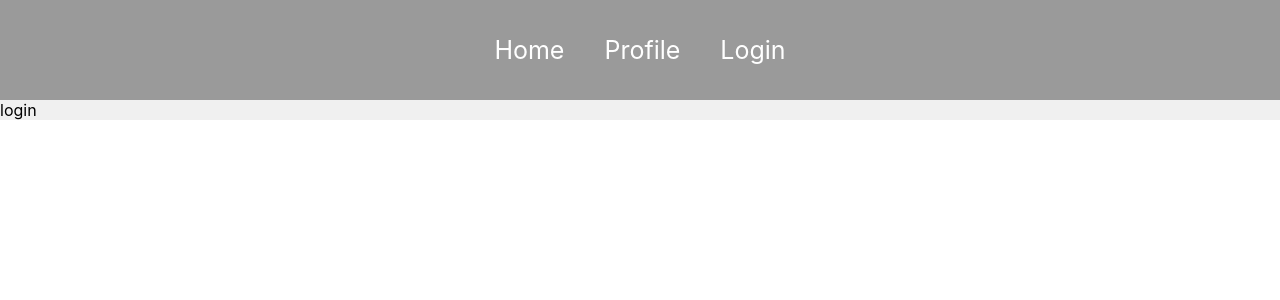
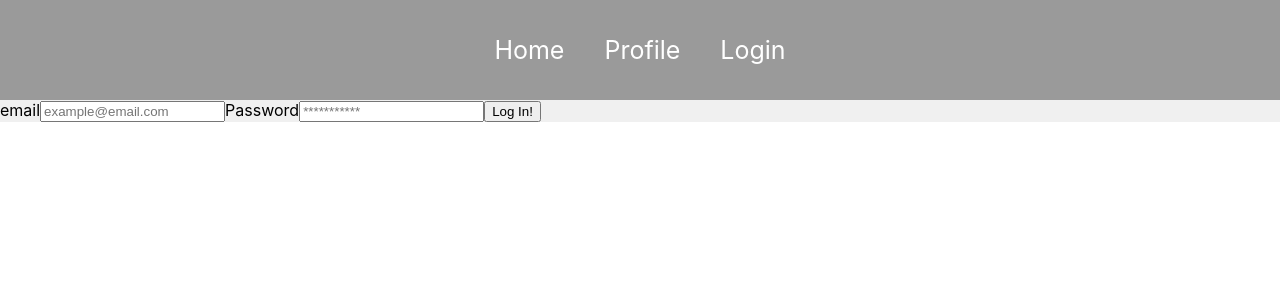
Before and after one commit to Will-Riffe/Sustain-A-Plate, a React (Create React App) app in the folder client/: page /login in a window 1280 px wide. Shown: the top 300 px of the page. Built offline with nearby package versions, Linux system fonts and the light colour scheme.

Commit message:
Beginning stages to login/signup frontend

```diff
--- a/client/src/App.js
+++ b/client/src/App.js
@@ -2,6 +2,7 @@ import React from 'react';
 import {BrowserRouter as Router, Routes, Route } from 'react-router-dom';
 import Home from './pages/home/home';
 import Login from './pages/login/login';
+import Signup from './pages/signup/signup';
 import Navbar from "./components/Navbar/Navbar"
 import './App.css';
 
--- a/client/src/pages/login/login.js
+++ b/client/src/pages/login/login.js
@@ -1,9 +1,23 @@
-import React from 'react'
+import React, {useState} from 'react';
+// import ReactDOM from 'react-dom/client';
+import './login.css';
 
-function Login() {
+export default function Login() {
+  const [email, setEmail] = useState('');
+  const [password, setPass] = useState('');
+
+  const handleSubmit = () => {
+    e.preventDefault();
+    console.log(email);
+  }
+
   return (
-    <div>login</div>
+    <form onSubmit={handleSubmit}>
+      <label forhtml= "email">email</label>
+      <input type= 'email' placeholder='example@email.com' id='email' name='email' />
+      <label forhtml= "password">Password</label>
+      <input type= 'password' placeholder='***********' id='password' name='password' />
+      <button>Log In!</button>
+    </form>
   )
 }
-
-export default Login
--- a/client/src/pages/signup/signup.js
+++ b/client/src/pages/signup/signup.js
@@ -1,9 +1,9 @@
 import React from 'react'
+import ReactDOM from 'react-dom/client';
+import './signup.css';
 
-function signup() {
+export default function Signup() {
   return (
-    <div>signup</div>
+    <>Signup</>
   )
 }
-
-export default signup
```
